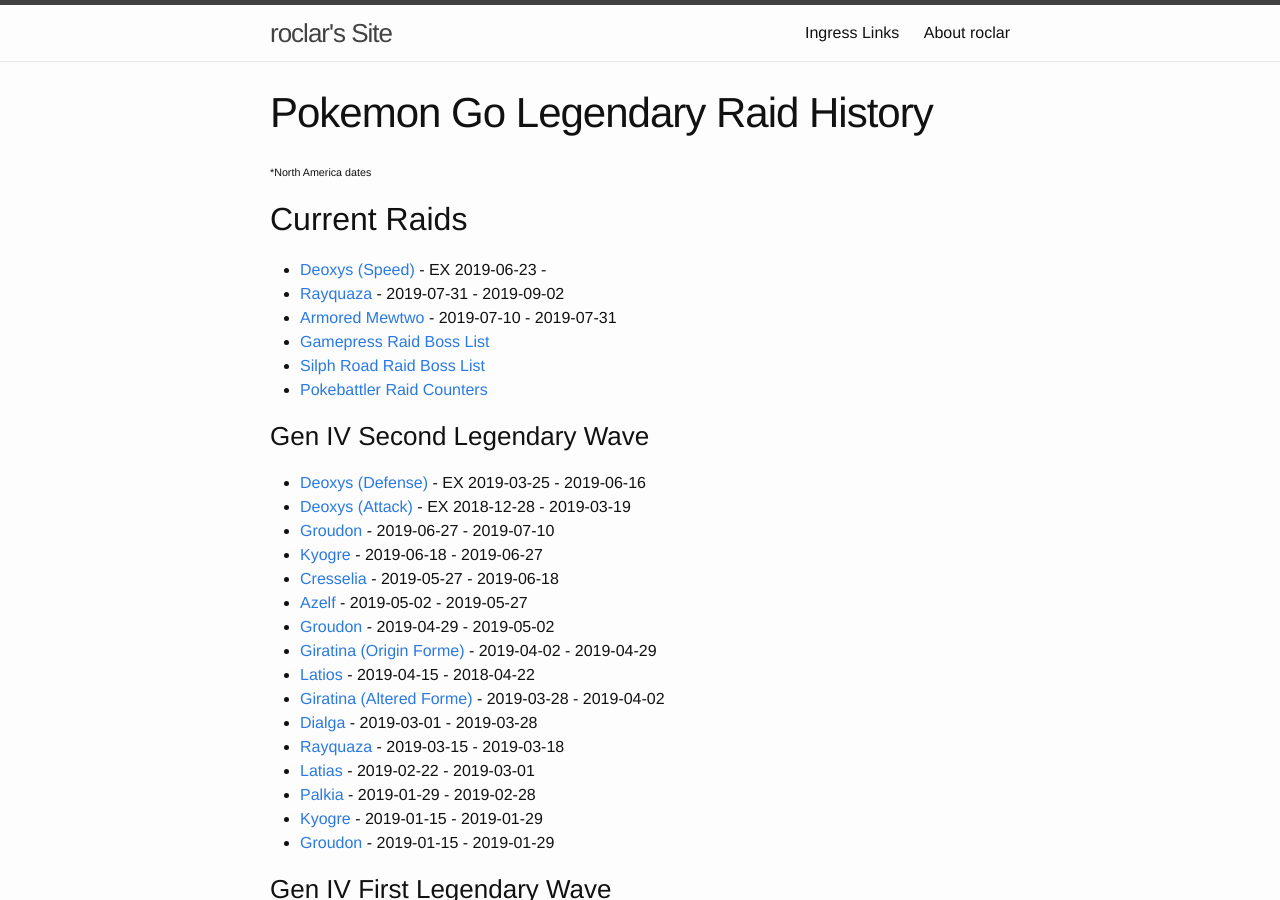
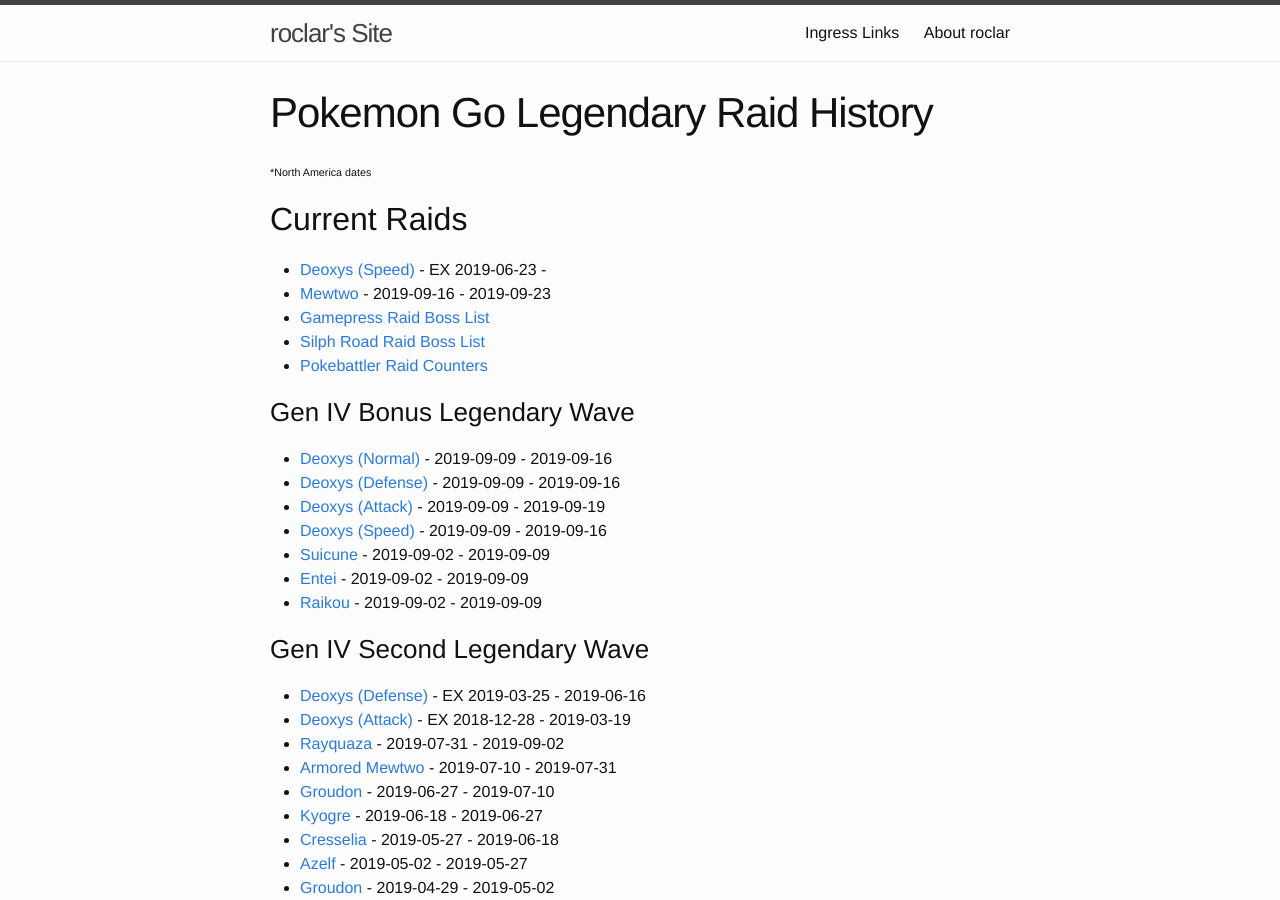
Before and after one commit to roclar/roclar.github.io, a Jekyll site: the page built from PoGoLegendaryHistory.md, in a window 1280 px wide and 900 px high. Built offline with Jekyll 4.4.1, drawn with Linux system fonts in a browser that asks for light colours; some of the changed text lies outside the part shown.

Commit message:
Updated for ultra bonus unlocks

```diff
--- a/PoGoLegendaryHistory.md
+++ b/PoGoLegendaryHistory.md
@@ -7,15 +7,25 @@
 
 ## Current Raids
 - [Deoxys (Speed)](https://db.pokemongohub.net/pokemon/386?form=Speed) - EX 2019-06-23 -
-- [Rayquaza](https://db.pokemongohub.net/pokemon/384) - 2019-07-31 - 2019-09-02
-- [Armored Mewtwo](https://db.pokemongohub.net/pokemon/150) - 2019-07-10 - 2019-07-31
+- [Mewtwo](https://db.pokemongohub.net/pokemon/150) - 2019-09-16 - 2019-09-23
 - [Gamepress Raid Boss List](https://pokemongo.gamepress.gg/raid-boss-list)
 - [Silph Road Raid Boss List](https://thesilphroad.com/raid-bosses)
 - [Pokebattler Raid Counters](https://www.pokebattler.com/raids)
 
+### Gen IV Bonus Legendary Wave
+- [Deoxys (Normal)](https://db.pokemongohub.net/pokemon/386) - 2019-09-09 - 2019-09-16
+- [Deoxys (Defense)](https://db.pokemongohub.net/pokemon/386?form=Defense) - 2019-09-09 - 2019-09-16
+- [Deoxys (Attack)](https://db.pokemongohub.net/pokemon/386?form=Attack) - 2019-09-09 - 2019-09-19
+- [Deoxys (Speed)](https://db.pokemongohub.net/pokemon/386?form=Speed) - 2019-09-09 - 2019-09-16
+- [Suicune](https://db.pokemongohub.net/pokemon/245) - 2019-09-02 - 2019-09-09
+- [Entei](https://db.pokemongohub.net/pokemon/244) - 2019-09-02 - 2019-09-09
+- [Raikou](https://db.pokemongohub.net/pokemon/243) - 2019-09-02 - 2019-09-09
+
 ### Gen IV Second Legendary Wave
 - [Deoxys (Defense)](https://db.pokemongohub.net/pokemon/386?form=Defense) - EX 2019-03-25 - 2019-06-16
 - [Deoxys (Attack)](https://db.pokemongohub.net/pokemon/386?form=Attack) - EX 2018-12-28 - 2019-03-19
+- [Rayquaza](https://db.pokemongohub.net/pokemon/384) - 2019-07-31 - 2019-09-02
+- [Armored Mewtwo](https://db.pokemongohub.net/pokemon/150) - 2019-07-10 - 2019-07-31
 - [Groudon](https://db.pokemongohub.net/pokemon/383) - 2019-06-27 - 2019-07-10
 - [Kyogre](https://db.pokemongohub.net/pokemon/382) - 2019-06-18 - 2019-06-27
 - [Cresselia](https://db.pokemongohub.net/pokemon/488) - 2019-05-27 - 2019-06-18
@@ -80,6 +90,7 @@
 - [Lugia](https://db.pokemongohub.net/pokemon/249) - 2017-07-22 - 2017-08-31
 
 ### Sources
+- [Not just wishful thinking—the Ultra Bonus has been unlocked, and Jirachi has awoken!](https://pokemongolive.com/en/post/globalchallenge-ultrabonus-jirachi/)
 - [Rayquaza returns to raids with a radiant reveal!](https://pokemongolive.com/en/post/shinyrayquazaraid/)
 - [Harness the power of Armored Mewtwo!](https://pokemongolive.com/en/post/armoredmewtworaids2019/)
 - [Research Breakthrough, Spinda, and EX Raid updates!](https://pokemongolive.com/en/post/junejulyaugustupdate2019/)
```
